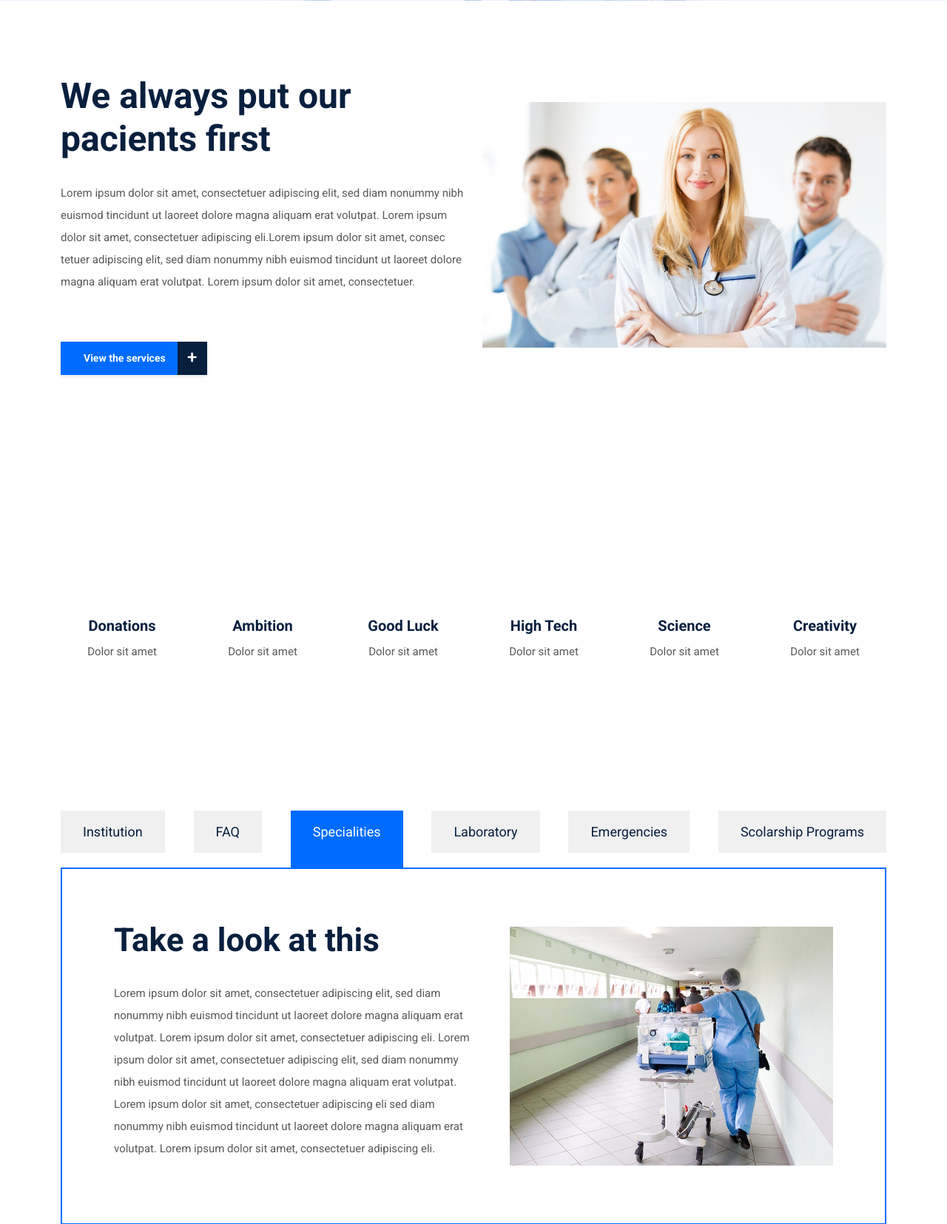
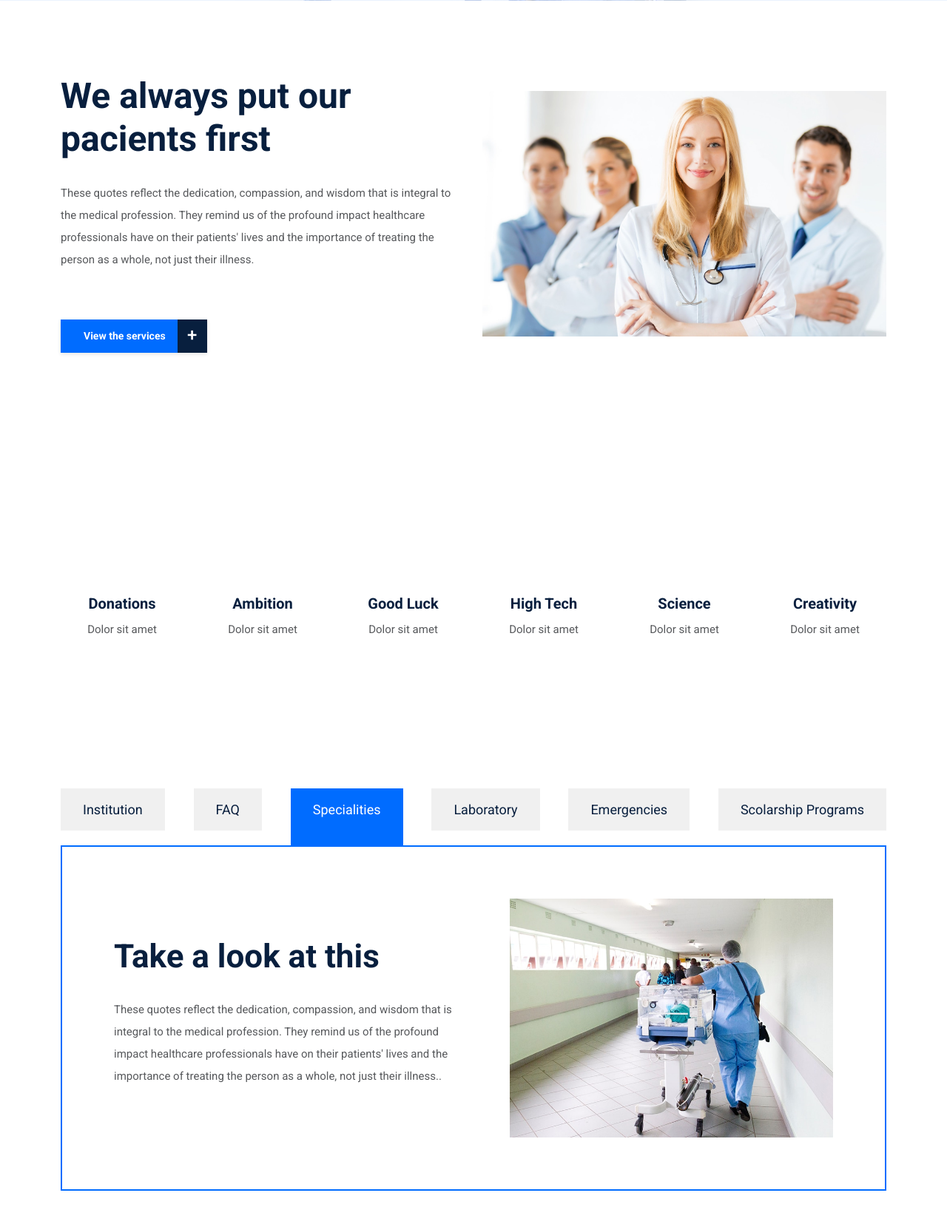
Before and after one commit to enakpomiller/medicalApp, a CodeIgniter app: page /medicalapp/home/aboutus in a window 1280 px wide. Shown: the part 399-2054 px from the top of the page at 74% size. Run offline with CodeIgniter, Linux system fonts and the light colour scheme; some libraries are stand-ins or nearby versions.

Commit message:
modification of aboutus page

```diff
--- a/application/views/layout/pages/aboutus.php
+++ b/application/views/layout/pages/aboutus.php
@@ -8,7 +8,7 @@
                 <div class="col-12 col-lg-6">
                     <div class="features-content">
                         <h2>We always put our pacients first</h2>
-                        <p>Lorem ipsum dolor sit amet, consectetuer adipiscing elit, sed diam nonummy nibh euismod tincidunt ut laoreet dolore magna aliquam erat volutpat. Lorem ipsum dolor sit amet, consectetuer adipiscing eli.Lorem ipsum dolor sit amet, consec tetuer adipiscing elit, sed diam nonummy nibh euismod tincidunt ut laoreet dolore magna aliquam erat volutpat. Lorem ipsum dolor sit amet, consectetuer.</p>
+                        <p> These quotes reflect the dedication, compassion, and wisdom that is integral to the medical profession. They remind us of the profound impact healthcare professionals have on their patients' lives and the importance of treating the person as a whole, not just their illness.  </p>
                         <a href="#" class="btn medilife-btn mt-50">View the services <span>+</span></a>
                     </div>
                 </div>
@@ -121,7 +121,7 @@
                                     <!-- Medilife Tab Text  -->
                                     <div class="medilife-tab-text">
                                         <h2>Take a look at this</h2>
-                                        <p>Lorem ipsum dolor sit amet, consectetuer adipiscing elit, sed diam nonummy nibh euismod tincidunt ut laoreet dolore magna aliquam erat volutpat. Lorem ipsum dolor sit amet, consectetuer adipiscing eli. Lorem ipsum dolor sit amet, consectetuer adipiscing elit, sed diam nonummy nibh euismod tincidunt ut laoreet dolore magna aliquam erat volutpat. Lorem ipsum dolor sit amet, consectetuer adipiscing eli sed diam nonummy nibh euismod tincidunt ut laoreet dolore magna aliquam erat volutpat. Lorem ipsum dolor sit amet, consectetuer adipiscing eli.</p>
+                                        <p>These quotes reflect the dedication, compassion, and wisdom that is integral to the medical profession. They remind us of the profound impact healthcare professionals have on their patients' lives and the importance of treating the person as a whole, not just their illness..</p>
                                     </div>
                                     <!-- Medilife Tab Img  -->
                                     <div class="medilife-tab-img">
@@ -134,7 +134,7 @@
                                     <!-- Medilife Tab Text  -->
                                     <div class="medilife-tab-text">
                                         <h2>Take a look at this</h2>
-                                        <p>Lorem ipsum dolor sit amet, consectetuer adipiscing elit, sed diam nonummy nibh euismod tincidunt ut laoreet dolore magna aliquam erat volutpat. Lorem ipsum dolor sit amet, consectetuer adipiscing eli. Lorem ipsum dolor sit amet, consectetuer adipiscing elit, sed diam nonummy nibh euismod tincidunt ut laoreet dolore magna aliquam erat volutpat. Lorem ipsum dolor sit amet, consectetuer adipiscing eli sed diam nonummy nibh euismod tincidunt ut laoreet dolore magna aliquam erat volutpat. Lorem ipsum dolor sit amet, consectetuer adipiscing eli.</p>
+                                        <p>These quotes reflect the dedication, compassion, and wisdom that is integral to the medical profession. They remind us of the profound impact healthcare professionals have on their patients' lives and the importance of treating the person as a whole, not just their illness..</p>
                                     </div>
                                     <!-- Medilife Tab Img  -->
                                     <div class="medilife-tab-img">
@@ -147,7 +147,7 @@
                                     <!-- Medilife Tab Text  -->
                                     <div class="medilife-tab-text">
                                         <h2>Take a look at this</h2>
-                                        <p>Lorem ipsum dolor sit amet, consectetuer adipiscing elit, sed diam nonummy nibh euismod tincidunt ut laoreet dolore magna aliquam erat volutpat. Lorem ipsum dolor sit amet, consectetuer adipiscing eli. Lorem ipsum dolor sit amet, consectetuer adipiscing elit, sed diam nonummy nibh euismod tincidunt ut laoreet dolore magna aliquam erat volutpat. Lorem ipsum dolor sit amet, consectetuer adipiscing eli sed diam nonummy nibh euismod tincidunt ut laoreet dolore magna aliquam erat volutpat. Lorem ipsum dolor sit amet, consectetuer adipiscing eli.</p>
+                                        <p>These quotes reflect the dedication, compassion, and wisdom that is integral to the medical profession. They remind us of the profound impact healthcare professionals have on their patients' lives and the importance of treating the person as a whole, not just their illness..</p>
                                     </div>
                                     <!-- Medilife Tab Img  -->
                                     <div class="medilife-tab-img">
@@ -160,7 +160,7 @@
                                     <!-- Medilife Tab Text  -->
                                     <div class="medilife-tab-text">
                                         <h2>Take a look at this</h2>
-                                        <p>Lorem ipsum dolor sit amet, consectetuer adipiscing elit, sed diam nonummy nibh euismod tincidunt ut laoreet dolore magna aliquam erat volutpat. Lorem ipsum dolor sit amet, consectetuer adipiscing eli. Lorem ipsum dolor sit amet, consectetuer adipiscing elit, sed diam nonummy nibh euismod tincidunt ut laoreet dolore magna aliquam erat volutpat. Lorem ipsum dolor sit amet, consectetuer adipiscing eli sed diam nonummy nibh euismod tincidunt ut laoreet dolore magna aliquam erat volutpat. Lorem ipsum dolor sit amet, consectetuer adipiscing eli.</p>
+                                        <p>These quotes reflect the dedication, compassion, and wisdom that is integral to the medical profession. They remind us of the profound impact healthcare professionals have on their patients' lives and the importance of treating the person as a whole, not just their illness..</p>
                                     </div>
                                     <!-- Medilife Tab Img  -->
                                     <div class="medilife-tab-img">
@@ -173,7 +173,7 @@
                                     <!-- Medilife Tab Text  -->
                                     <div class="medilife-tab-text">
                                         <h2>Take a look at this</h2>
-                                        <p>Lorem ipsum dolor sit amet, consectetuer adipiscing elit, sed diam nonummy nibh euismod tincidunt ut laoreet dolore magna aliquam erat volutpat. Lorem ipsum dolor sit amet, consectetuer adipiscing eli. Lorem ipsum dolor sit amet, consectetuer adipiscing elit, sed diam nonummy nibh euismod tincidunt ut laoreet dolore magna aliquam erat volutpat. Lorem ipsum dolor sit amet, consectetuer adipiscing eli sed diam nonummy nibh euismod tincidunt ut laoreet dolore magna aliquam erat volutpat. Lorem ipsum dolor sit amet, consectetuer adipiscing eli.</p>
+                                        <p>These quotes reflect the dedication, compassion, and wisdom that is integral to the medical profession. They remind us of the profound impact healthcare professionals have on their patients' lives and the importance of treating the person as a whole, not just their illness..</p>
                                     </div>
                                     <!-- Medilife Tab Img  -->
                                     <div class="medilife-tab-img">
```
